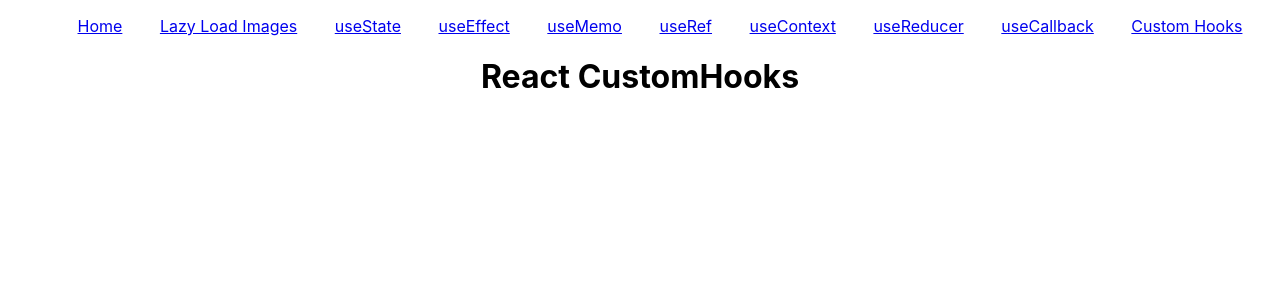
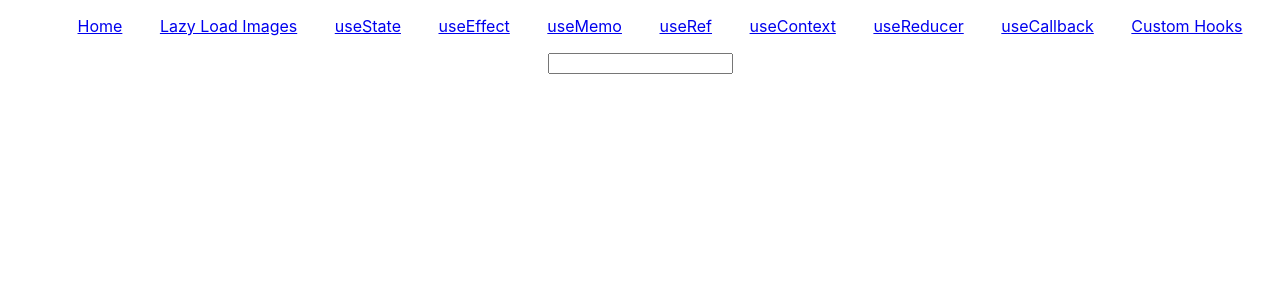
Before and after one commit to azharimm/react-playground, a React (Create React App) app: page /custom-hooks in a window 1280 px wide. Shown: the top 300 px of the page. Built offline with nearby package versions, Linux system fonts and the light colour scheme; no server answers.

Commit message:
^ custom hooks

```diff
--- /dev/null
+++ b/src/hooks/useLocalStorage.js
@@ -0,0 +1,23 @@
+import { useEffect, useState } from "react";
+
+const getSaveValue = (key, initialValue) => {
+    const saveValue = JSON.parse(localStorage.getItem(key));
+    if (saveValue) return saveValue;
+
+    if (initialValue instanceof Function) return initialValue();
+    return initialValue;
+};
+
+const UseLocalStorage = (key, initialValue) => {
+    const [value, setValue] = useState(() => {
+        return getSaveValue(key, initialValue);
+    });
+
+    useEffect(() => {
+        localStorage.setItem(key, JSON.stringify(value));
+    }, [value])
+
+    return [value, setValue];
+};
+
+export default UseLocalStorage;
--- a/src/pages/CustomHooksPage.js
+++ b/src/pages/CustomHooksPage.js
@@ -1,11 +1,17 @@
-import React from 'react'
+import React from "react";
+import UseLocalStorage from '../hooks/useLocalStorage'
 
 const CustomHooksPage = (props) => {
+    const [name, setName] = UseLocalStorage('name', '');
     return (
-        <div>
-            <h1 className="text-center">React CustomHooks</h1>
+        <div className="text-center">
+            <input
+                type="text"
+                value={name}
+                onChange={(e) => setName(e.target.value)}
+            />
         </div>
-    )
-}
+    );
+};
 
-export default CustomHooksPage
+export default CustomHooksPage;
```
Also changed, not shown: 1 other file (tests, documents, lock files or other folders).
